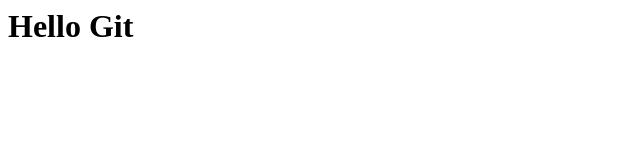
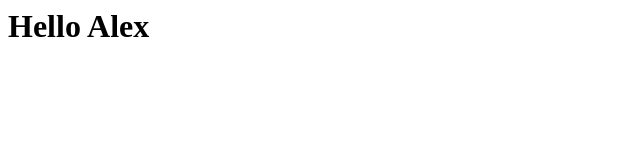
Before and after one commit to ZharPlay/git-sample, a plain HTML site: page index.html in a window 1280 px wide. Shown: the full height of the page, 0-640 px from the left. Drawn offline with Linux system fonts and the light colour scheme.

Commit message:
Wrong commit

```diff
--- a/index.html
+++ b/index.html
@@ -1 +1 @@
-<h1>Hello Git<h1>
+<h1>Hello Alex<h1>
```
